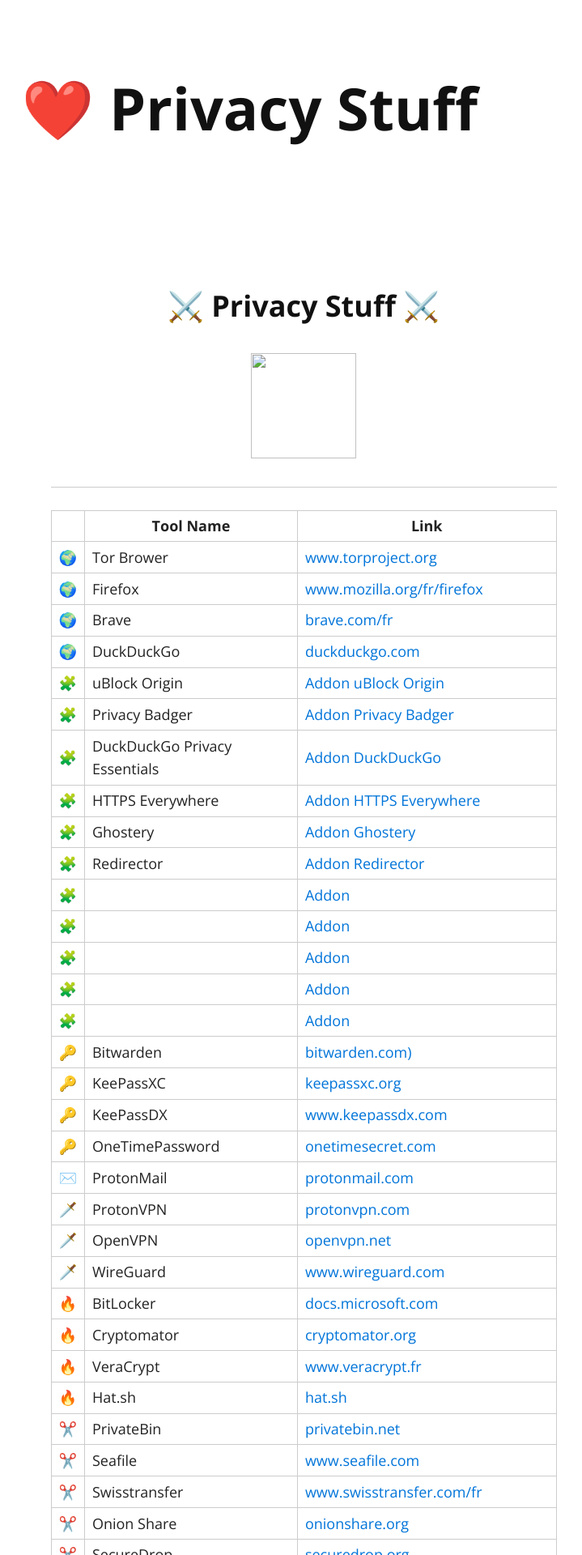
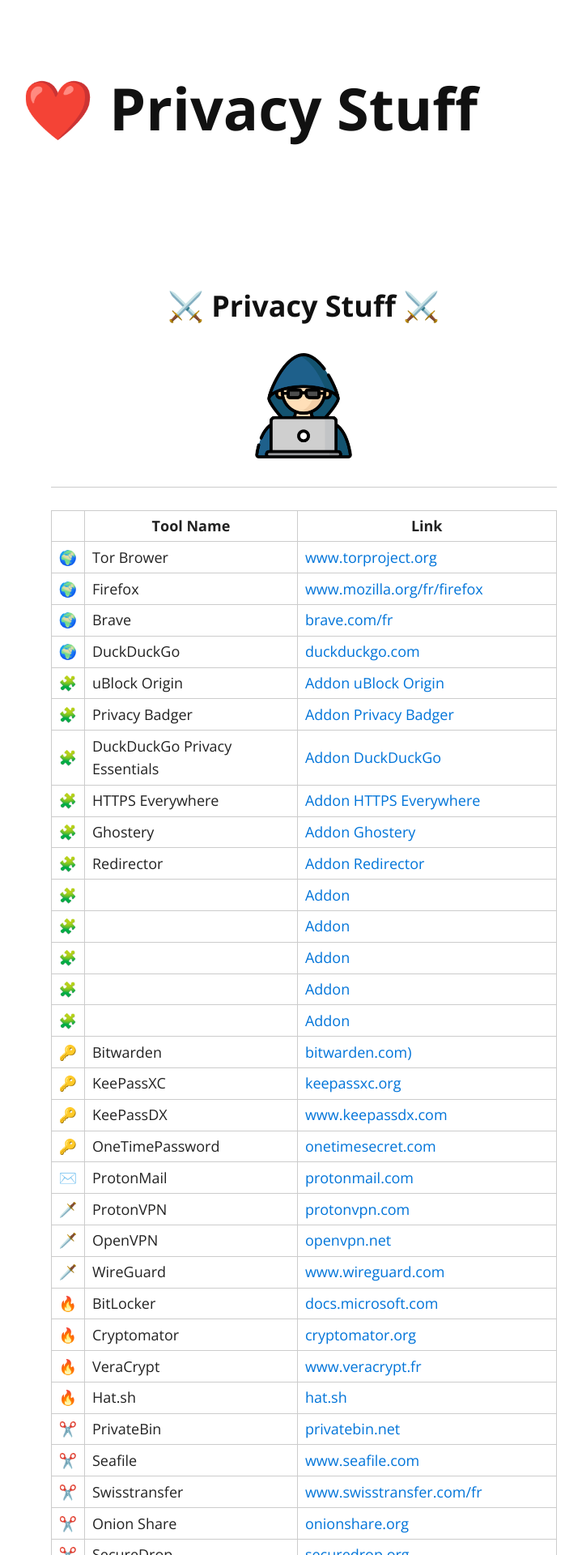
Before and after one commit to jcabeza/Privacy, a Jekyll site: the page built from index.md, in a window 1280 px wide. Shown: the top 1920 px of the page at 81% size, without its empty margins (265-984 px from the left). Built offline with Jekyll 4.4.1, drawn with Linux system fonts in a browser that asks for light colours; nearby versions of some CDN libraries.

Commit message:
Update PNG

```diff
--- a/index.md
+++ b/index.md
@@ -4,7 +4,7 @@
 
 <p align="center">
 <h3 align="center"> ⚔️ Privacy Stuff ⚔️ </h3>
-<img src="./assets/images/privacy-stuff.png" height="130" width="130" >
+<img src="./img/privacy-stuff.png" height="130" width="130" >
 </p>
 
 ---
```
